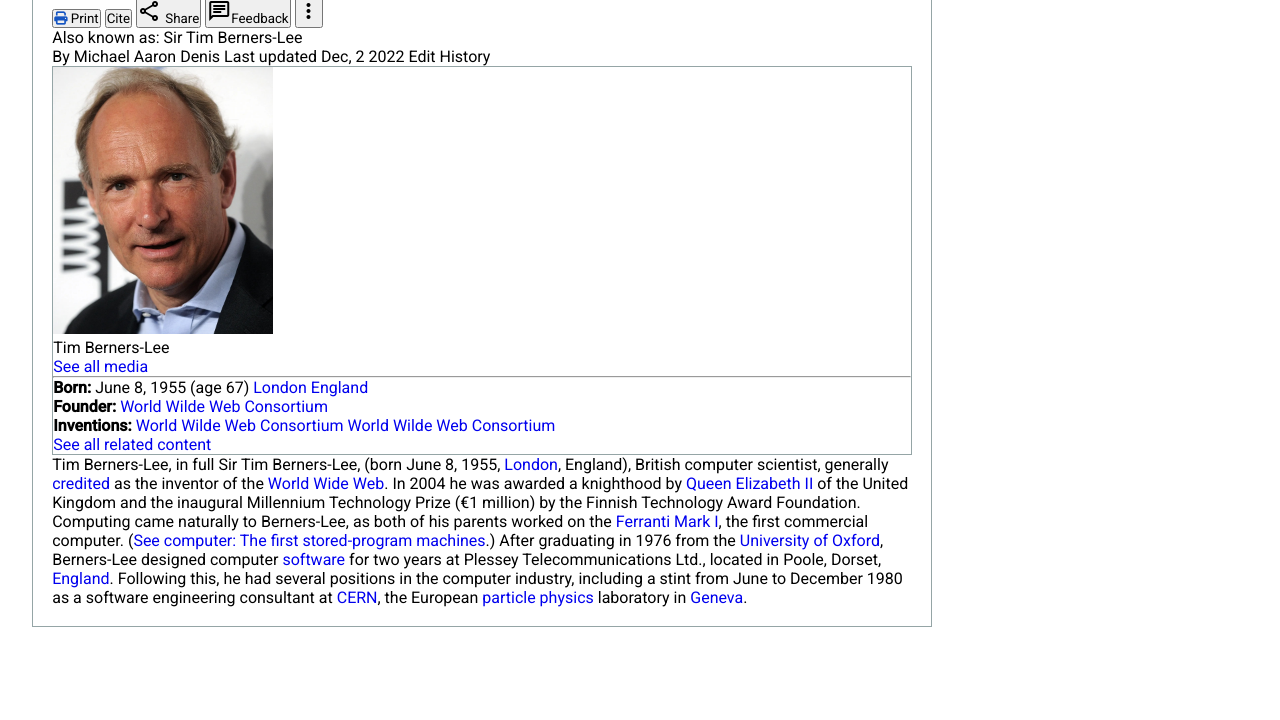
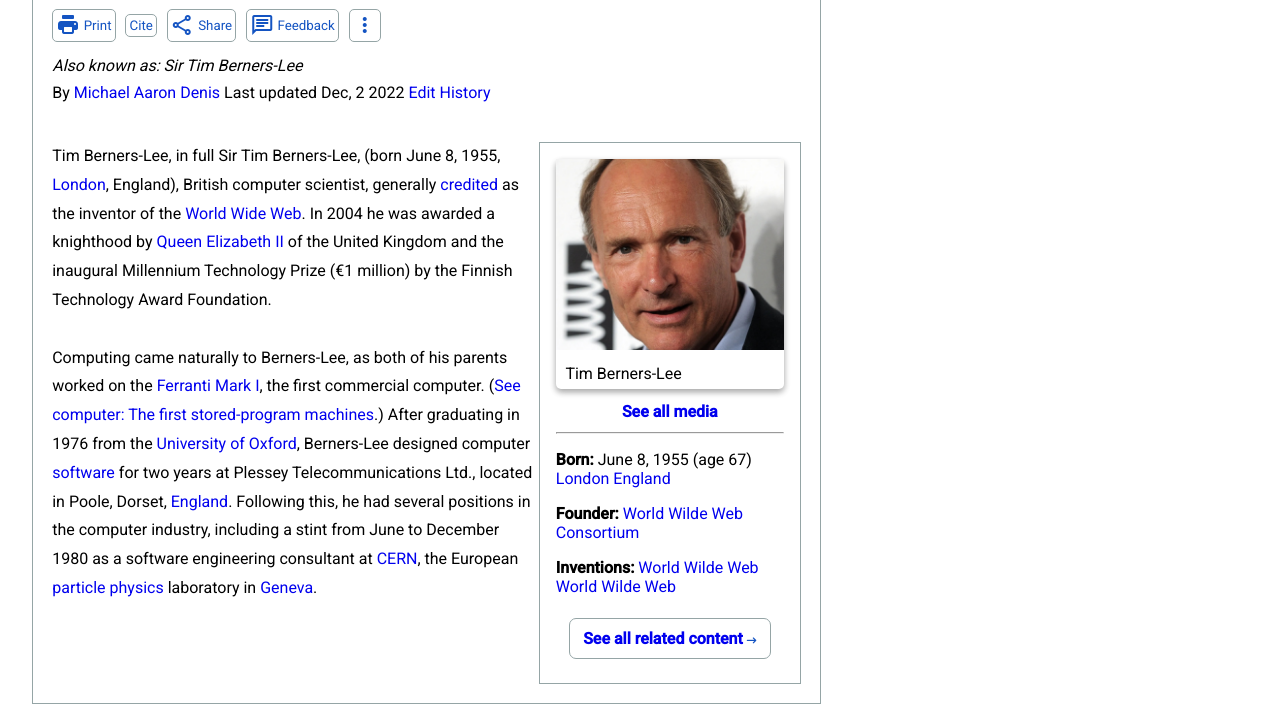
Before and after one commit to yannick2019/tim-berners-lee, a website built with Vite: page index.html in a window 1280 px wide. Shown: the part 202-922 px from the top of the page. Before the commit the page ends 845 px from the top, so only its background shows below. Built offline with nearby package versions, Linux system fonts and the light colour scheme.

Commit message:
Finish desktop version

```diff
--- a/index.html
+++ b/index.html
@@ -35,38 +35,39 @@
         </ul>
     </nav>
     <main>
-        <section>
+        <section class="tim-name">
             <h1>Tim Berners-Lee</h1>
-            <h2>British scientist</h2>
-            <section>
-                <button><i class="fa-solid fa-print" style="color: #1454c2;"></i> Print</button>
+            <h3>British scientist</h3>
+            <section class="icons">
+                <button><img src="./images/icons8-print-24.png" alt="Print icon"> &nbsp;Print</button>
                 <button>Cite</button>
-                <button><span class="material-symbols-outlined">share</span> Share</button>
-                <button><span class="material-symbols-outlined">chat</span>Feedback</button>
+                <button><span class="material-symbols-outlined" style="color: #1454c2;">share</span> &nbsp;Share</button>
+                <button><span class="material-symbols-outlined" style="color: #1454c2;">chat</span> &nbsp;Feedback</button>
                 <button><span class="material-symbols-outlined">more_vert</span></button>
             </section>
-            <p>Also known as: Sir Tim Berners-Lee</p>
-            <p>By Michael Aaron Denis <span>Last updated Dec, 2 2022</span> Edit History</p>
+            <p><em>Also known as: Sir Tim Berners-Lee</em></p>
+            <p>By <a href="https://en.wikipedia.org/wiki/Michael_Aaron_Dennis">Michael Aaron Denis</a> <span>Last updated Dec, 2 2022</span> <a href="#">Edit History</a></p>
         </section>
         <aside>
             <figure>
-                <img src="./images/British-scientist-Tim-Berners-Lee.jpg" alt="Tim Berners-Lee's photo">
+                <img src="./images/tim-berners-lee.png" alt="Tim Berners-Lee's photo">
                 <figcaption>Tim Berners-Lee</figcaption>
             </figure>
-            <p><a href="#">See all media</a></p>
+            <p class="see-all-media"><a href="#">See all media</a></p>
             <hr>
-            <p><strong>Born:</strong> June 8, 1955 (age 67) <a href="https://en.wikipedia.org/wiki/London">London</a> <a href="https://en.wikipedia.org/wiki/England">England</a></p>
-            <p><strong>Founder:</strong> <a href="https://www.w3.org/">World Wilde Web Consortium</a></p>
-            <p><strong>Inventions:</strong> <a href="https://www.w3.org/">World Wilde Web Consortium</a> <a href="https://www.w3.org/">World Wilde Web Consortium</a></p>
-            <a role="button" href="#">See all related content</a>
+            <p class="para-aside"><strong>Born:</strong> June 8, 1955 (age 67) <a href="https://en.wikipedia.org/wiki/London">London</a> <a href="https://en.wikipedia.org/wiki/England">England</a></p>
+            <p class="para-aside"><strong>Founder:</strong> <a href="https://www.w3.org/">World Wilde Web Consortium</a></p>
+            <p class="para-aside inventions"><strong>Inventions:</strong> <a href="https://en.wikipedia.org/wiki/World_Wide_Web">World Wilde Web</a> <a href="https://en.wikipedia.org/wiki/World_Wide_Web">World Wilde Web</a></p>
+            <a class="related-content" role="button" href="#">See all related content <i class="fa-solid fa-arrow-right-long" style="color: #1454c2; font-size: 0.6rem;"></i></a>
         </aside>
-        <section>
+        <section class="biography">
             <p>Tim Berners-Lee, in full Sir Tim Berners-Lee, (born June 8, 1955, <a href="https://en.wikipedia.org/wiki/London">London</a>, England),
                 British computer scientist, generally <a href="#">credited</a> as the inventor of the <a href="https://fr.wikipedia.org/wiki/World_Wide_Web">World Wide Web</a>.
                 In 2004 he was awarded a knighthood by <a href="https://fr.wikipedia.org/wiki/%C3%89lisabeth_II">Queen Elizabeth II</a> of the United Kingdom and
                 the inaugural Millennium Technology Prize (€1 million) by the Finnish Technology
                 Award Foundation.
             </p>
+            <br>
             <p>
                 Computing came naturally to Berners-Lee, as both of his parents worked on the
                 <a href="https://fr.wikipedia.org/wiki/Ferranti_Mark_I">Ferranti Mark I</a>, the first commercial computer. (<a href="#">See computer: The first
--- a/style.css
+++ b/style.css
@@ -23,7 +23,43 @@ a:visited {
 }
 
 main aside img {
-    width: 220px;
+    width: 100%;
+    object-fit: cover;
+}
+main aside figure {
+    border-radius: 5px;
+    box-shadow: 0 3px 6px rgba(0,0,0,0.16), 0 3px 6px rgba(0,0,0,0.23);
+    margin-bottom: 0.8rem;
+}
+main aside figure figcaption {
+    margin-top: 0.6rem;
+    margin-left: 0.6rem;
+    padding-bottom: 0.4rem;
+}
+main aside .see-all-media {
+    text-align: center;
+    margin-bottom: 0.7rem;
+    font-weight: bold;
+}
+
+.para-aside {
+    padding-top: 1rem;
+}
+
+main aside .related-content {
+    border: 1px solid #95a5a6;
+    border-radius: 7px;
+    padding: 0.6rem;
+    display: block;
+    text-align: center;
+    margin-left: 0.8rem;
+    margin-right: 0.8rem;
+    margin-bottom: 0.5rem;
+    font-weight: bold;
+}
+
+.inventions {
+    margin-bottom: 1.4rem;
 }
 
 header {
@@ -61,6 +97,10 @@ li {
     padding: 0 1rem;
 }
 
+nav .breadcrumb li {
+    font-size: 0.8rem;
+}
+
 .navbar-header {
     display: flex;
     align-items: center;
@@ -81,11 +121,49 @@ main {
     padding: 1.2rem;
     margin-left: 2rem;
     margin-bottom: 1rem;
-    max-width: 900px;
+    max-width: 789px;
+    display: flex;
+    flex-wrap: wrap;
 }
+
 
 aside {
     border: 1px solid #95a5a6;
+    width: 280px;
+    flex-basis: 35%;
+    order: 3;
+    padding: 1rem;
+}
+.biography {
+    flex-basis: 65%;
+    order: 2;
+    line-height: 1.8rem;
+}
+.tim-name {
+    flex-basis: 100%;
+    order: 1;
+    margin-bottom: 2rem;
+}
+
+.tim-name h1, .tim-name h3, .tim-name section, .tim-name p {
+    margin-bottom: 0.5rem;
+}
+
+.tim-name .icons button {
+    background-color: #fff;
+    border: 1px solid #95a5a6;
+    border-radius: 5px;
+    color: #1454c2;
+    display: flex;
+    align-items: center;
+    padding: 0.2rem;
+    margin: 0.4rem 0;
+}
+
+.icons {
+    display: flex;
+    align-items: center;
+    gap: 0.6rem;
 }
 
 nav {
```
Also changed, not shown: images/British-scientist-Tim-Berners-Lee.jpg (deleted), images/icons8-arrow-right-removebg.png (added), images/icons8-print-24.png (added), images/tim-berners-lee.png (added).
